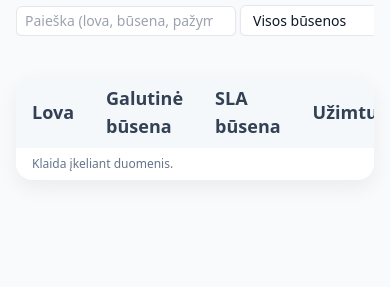
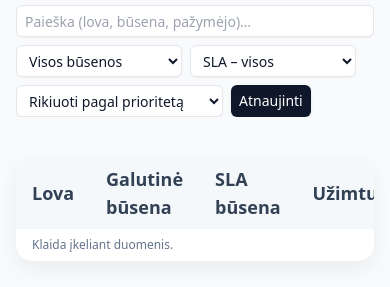
Before and after one commit to ruokas/lovos-dashboard, a plain HTML site: page index.html in a window 390 px wide. Shown: the part 87-374 px from the top of the page. Drawn offline with nearby package versions, Linux system fonts and the light colour scheme; no server answers.

Commit message:
chore: enhance header controls responsiveness

```diff
--- a/index.html
+++ b/index.html
@@ -21,28 +21,28 @@
         <h1 class="text-xl md:text-2xl font-semibold">Lovų būklė</h1>
           <p class="text-sm text-slate-500 dark:text-slate-400">Tiesioginis vaizdas iš Google Sheets „Dashboard“ lapo (read‑only).</p>
         </div>
-        <div class="flex flex-nowrap items-center gap-1 text-sm overflow-x-auto">
+        <div class="flex flex-wrap md:flex-nowrap items-center gap-2 text-sm overflow-x-auto">
         <input id="search" type="search" placeholder="Paieška (lova, būsena, pažymėjo)…"
-               class="w-64 max-w-full border rounded-md px-2 py-1 bg-white shadow-sm focus:outline-none text-sm dark:bg-slate-800 dark:border-slate-700 dark:text-slate-100 dark:placeholder-slate-400">
-        <select id="filterStatus" class="border rounded-md px-2 py-1 bg-white shadow-sm text-sm dark:bg-slate-800 dark:border-slate-700 dark:text-slate-100">
+               class="md:w-64 w-full border rounded-md px-2 py-1 h-8 flex-none bg-white shadow-sm focus:outline-none text-sm dark:bg-slate-800 dark:border-slate-700 dark:text-slate-100 dark:placeholder-slate-400">
+        <select id="filterStatus" class="border rounded-md px-2 py-1 h-8 flex-none bg-white shadow-sm text-sm dark:bg-slate-800 dark:border-slate-700 dark:text-slate-100">
           <option value="">Visos būsenos</option>
           <option value="🧹">🧹 Reikia sutvarkyti</option>
           <option value="🚫">🚫 Užimta</option>
           <option value="🟩">🟩 Sutvarkyta</option>
         </select>
-        <select id="filterSLA" class="border rounded-md px-2 py-1 bg-white shadow-sm text-sm dark:bg-slate-800 dark:border-slate-700 dark:text-slate-100">
+        <select id="filterSLA" class="border rounded-md px-2 py-1 h-8 flex-none bg-white shadow-sm text-sm dark:bg-slate-800 dark:border-slate-700 dark:text-slate-100">
           <option value="">SLA – visos</option>
           <option value="⛔ Viršyta">⛔ Viršyta</option>
           <option value="⚠️ Ką tik atlaisvinta">⚠️ Ką tik atlaisvinta</option>
           <option value="⚪ Laukia (≤ SLA)">⚪ Laukia (≤ SLA)</option>
           <option value="✅ Atlikta laiku">✅ Atlikta laiku</option>
         </select>
-        <select id="sort" class="border rounded-md px-2 py-1 bg-white shadow-sm text-sm dark:bg-slate-800 dark:border-slate-700 dark:text-slate-100">
+        <select id="sort" class="border rounded-md px-2 py-1 h-8 flex-none bg-white shadow-sm text-sm dark:bg-slate-800 dark:border-slate-700 dark:text-slate-100">
           <option value="priority">Rikiuoti pagal prioritetą</option>
           <option value="bed">Rikiuoti pagal lovą</option>
           <option value="wait">Pagal laukimo laiką (desc)</option>
         </select>
-        <button id="refreshBtn" type="button" class="rounded-md bg-slate-900 text-white px-2 py-1 text-sm shadow hover:bg-slate-800 dark:bg-slate-100 dark:text-slate-900 dark:hover:bg-slate-200">
+        <button id="refreshBtn" type="button" class="rounded-md bg-slate-900 text-white px-2 py-1 h-8 flex-none text-sm shadow hover:bg-slate-800 dark:bg-slate-100 dark:text-slate-900 dark:hover:bg-slate-200">
           Atnaujinti
         </button>
       </div>
```
